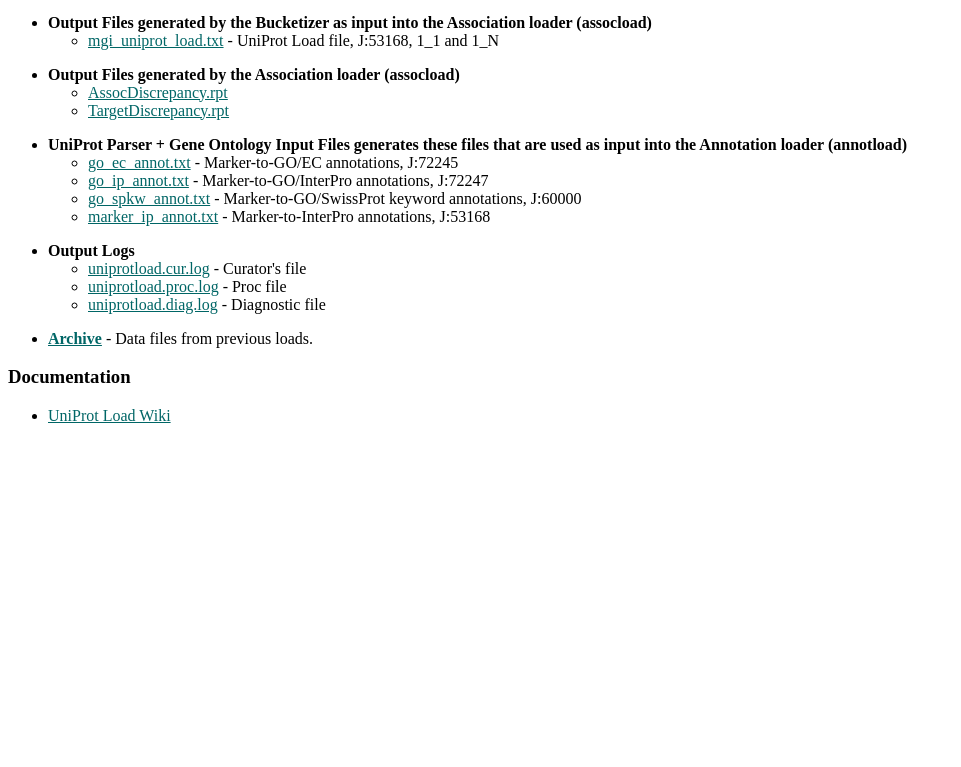
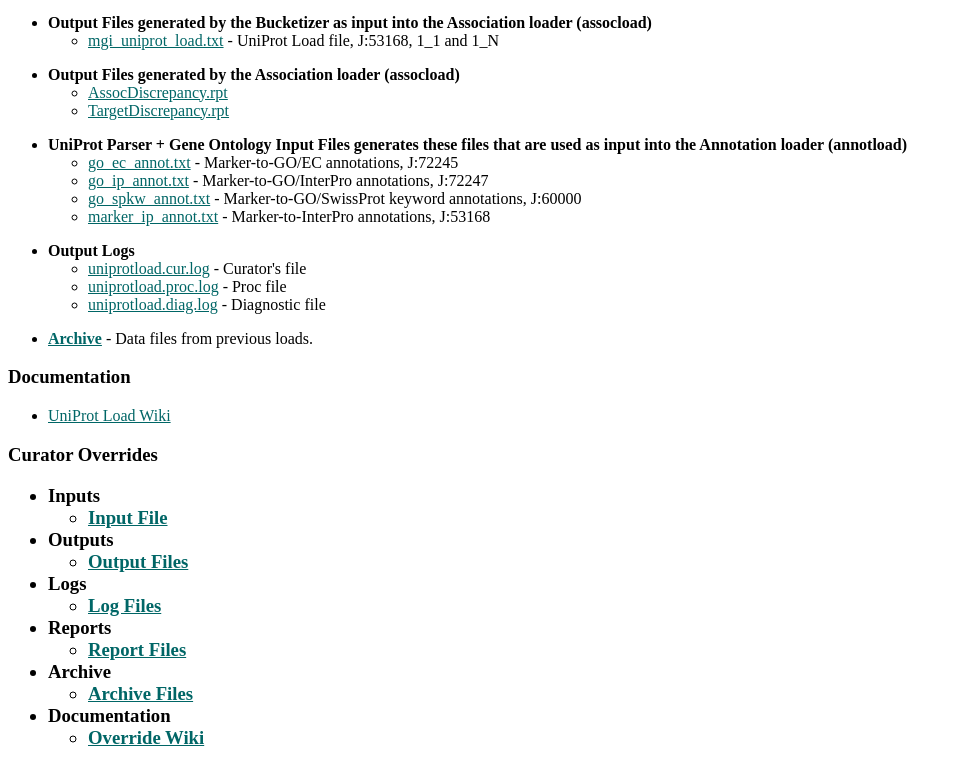
Before and after one commit to mgijax/uniprotload, a plain HTML site: page index.html in a window 1280 px wide. Shown: the part 1202-1969 px from the top of the page, without its empty margins (0-961 px from the left). Before the commit the page ends 1643 px from the top, so only its background shows below. Drawn offline with Linux system fonts and the light colour scheme.

Commit message:
added overrideload section

```diff
--- a/index.html
+++ b/index.html
@@ -134,3 +134,33 @@
 <UL>
 <LI><A HREF="http://mgiwiki/mediawiki/index.php/sw%3AUniprotload">UniProt Load Wiki</A>
 </UL>
+
+<H3> Curator Overrides <H3>
+<UL>
+<LI>Inputs
+    <UL>
+    <LI><A HREF="/data/loads/uniprot/uniprotload/uniprotload_override/input/override.txt">Input File</A>
+    </UL>
+<LI>Outputs
+    <UL>
+    <LI><A HREF="/data/loads/uniprot/uniprotload/uniprotload_override/output">Output Files</A>
+    </UL>
+
+<LI>Logs
+    <UL>
+    <LI><A HREF="/data/loads/uniprot/uniprotload/uniprotload_override/logs">Log Files</A>
+   </UL>
+<LI>Reports
+    <UL>
+    <LI><A HREF="/data/loads/uniprot/uniprotload/uniprotload_override/reports">Report Files</A>
+   </UL>
+
+<LI>Archive
+    <UL>
+    <LI><A HREF="/data/loads/uniprot/uniprotload/uniprotload_override/archive">Archive Files</A>
+   </UL>
+<LI>Documentation
+    <UL>
+    <LI><A HREF="http://mgiwiki/mediawiki/index.php/sw:Uniprotload#Curator_Overrides">Override Wiki</A>
+   </UL>
+</UL>
```
